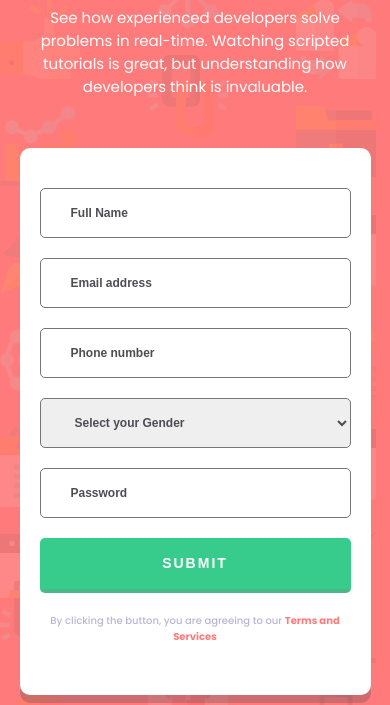
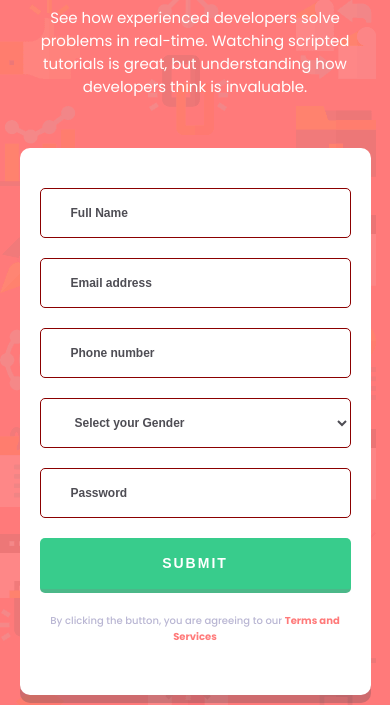
Before and after one commit to Luxuryli/Side-Hustle, a plain HTML site: page index.html in a window 390 px wide. Shown: the part 202-907 px from the top of the page. Drawn offline with Linux system fonts and the light colour scheme.

Commit message:
Border color

```diff
--- a/index.html
+++ b/index.html
@@ -30,7 +30,6 @@
         <input type="tel" name="Phonenumber" id="Phonenumber" placeholder="Phone number" required />
         <select name="gender" id="gender" class="gender" required>
           <option value="gender">Select your Gender</option>
-          <option value="gender">None</option>
           <option value="gender">Male</option>
           <option value="gender">Female</option>
         </select>
--- a/main.css
+++ b/main.css
@@ -64,6 +64,7 @@ input {
   border-radius: 5px;
   border-width: 1.5px;
   border-style: solid;
+  border-color: darkred;
   height: 50px;
   width: 100%;
   margin: 10px 0px 10px 0px;
@@ -74,6 +75,8 @@ input {
 }
 
 select {
+  background-color: transparent;
+  border-color: darkred;
   border-radius: 5px;
   border-width: 1.5px;
   border-style: solid;
@@ -194,6 +197,7 @@ a {
 
   input {
     border-radius: 5px;
+    border-color: darkred;
     border-width: 1.5px;
     border-style: solid;
     height: 50px;
@@ -206,6 +210,8 @@ a {
   }
 
   select {
+    background-color: transparent;
+    border-color: darkred;
     border-radius: 5px;
     border-width: 1.5px;
     border-style: solid;
@@ -335,6 +341,7 @@ a {
   }
 
   input {
+    border-color: darkred;
     border-radius: 5px;
     border-width: 1.5px;
     border-style: solid;
@@ -348,6 +355,8 @@ a {
   }
 
   select {
+    background-color: transparent;
+    border-color: darkred;
     border-radius: 5px;
     border-width: 1.5px;
     border-style: solid;
@@ -474,6 +483,7 @@ a {
   }
 
   input {
+    border-color: darkred;
     border-radius: 5px;
     border-width: 1.5px;
     border-style: solid;
@@ -487,6 +497,8 @@ a {
   }
 
   select {
+    background-color: transparent;
+    border-color: darkred;
     border-radius: 5px;
     border-width: 1.5px;
     border-style: solid;
@@ -613,6 +625,7 @@ a {
   }
 
   input {
+    border-color: darkred;
     border-radius: 5px;
     border-width: 1.5px;
     border-style: solid;
@@ -626,6 +639,8 @@ a {
   }
 
   select {
+    background-color: transparent;
+    border-color: darkred;
     border-radius: 5px;
     border-width: 1.5px;
     border-style: solid;
```
